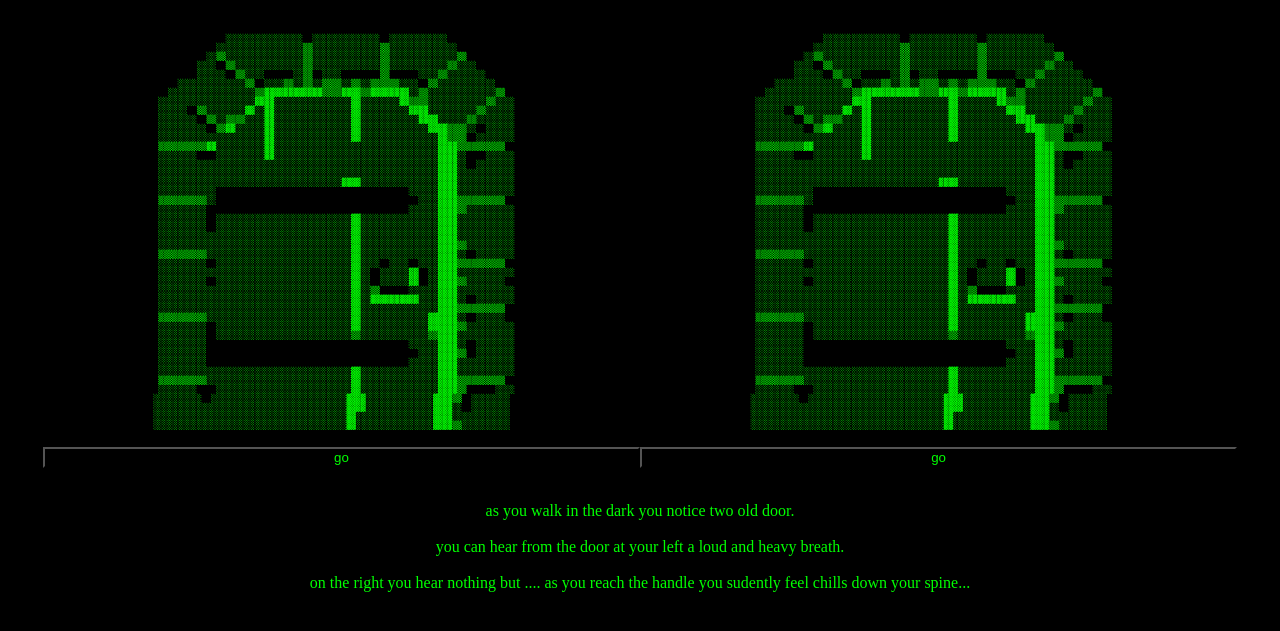
After one commit to clarkSTRP/donjon-et-jambon, a PHP site: page /choosepath.php in a window 1280 px wide. The commit adds this page. Shown: the top 631 px of the page. Run offline with PHP 8.4, Linux system fonts and the light colour scheme.

Commit message:
choose path and edward

```diff
--- /dev/null
+++ b/choosepath.php
@@ -0,0 +1,118 @@
+<!DOCTYPE html>
+<html lang="en">
+<head>
+    <meta charset="UTF-8">
+    <link rel="stylesheet" href="style.css">
+    <meta http-equiv="X-UA-Compatible" content="IE=edge">
+    <meta name="viewport" content="width=device-width, initial-scale=1.0">
+    <title>Document</title>
+</head>
+<body>
+<div class="doorContainer">
+<form class="doorContainer__one" action="Merchant.php">
+    <pre>
+
+                                      ░░░░░░░░░░░░░░░░  ░░░░░░░░░░░░░░  ░░░░░░░░░░░░
+                                    ░░░░░░░░░░░░░░░░░░▒▒░░░░░░░░░░░░░░▒▒░░░░░░░░░░░░░░
+                                  ░░▒▒░░░░░░░░░░░░░░░░▒▒░░░░░░░░░░░░░░▒▒░░░░░░░░░░░░░░▒▒
+                                ░░░░  ▒▒░░░░░░░░░░░░░░▒▒░░░░░░░░░░░░░░▒▒░░░░░░░░░░░░▒▒░░░░
+                                ░░░░░░  ▒▒░░░░      ░░▒▒  ░░░░        ▒▒      ░░░░▒▒░░░░░░░░
+                            ░░░░░░░░░░░░░░▒▒  ░░░░▒▒░░▒▒░░▒▒▒▒░░▒▒░░▒▒▒▒▒▒░░░░  ▒▒░░░░░░░░░░░░
+                          ░░░░░░░░░░░░░░░░░░▒▒▓▓▓▓▓▓▓▓▓▓▓▓▒▒▒▒▓▓▓▓▒▒▓▓▓▓▓▓▓▓░░▒▒░░░░░░░░░░░░░░▒▒
+                        ░░░░░░░░░░░░░░░░░░░░▓▓▓▓░░░░░░░░░░░░░░░░▓▓░░░░░░░░▓▓▒▒▒▒░░░░░░░░░░░░▒▒░░░░
+                        ░░░░░░  ▒▒░░░░░░░░▓▓░░▓▓░░░░░░░░░░░░░░░░▓▓░░░░░░░░░░▓▓▓▓░░░░░░░░░░▒▒░░░░░░
+                        ░░░░░░░░  ▒▒░░▒▒▒▒░░░░▓▓░░░░░░░░░░░░░░░░▓▓░░░░░░░░░░░░▓▓▓▓░░░░░░▒▒░░░░░░░░
+                        ░░░░░░░░░░  ▒▒▓▓░░░░░░▓▓░░░░░░░░░░░░░░░░▓▓░░░░░░░░░░░░░░▓▓▓▓▒▒▒▒░░  ░░░░░░
+                        ░░░░░░░░░░░░░░░░░░░░░░▓▓░░░░░░░░░░░░░░░░▓▓░░░░░░░░░░░░░░░░▓▓▒▒▒▒  ░░░░░░░░
+                        ▒▒▒▒▒▒▒▒▒▒▓▓░░░░░░░░░░▓▓░░░░░░░░░░░░░░░░░░░░░░░░░░░░░░░░░░▓▓▓▓▒▒▒▒▒▒▒▒▒▒
+                        ░░░░░░░░    ░░░░░░░░░░▓▓░░░░░░░░░░░░░░░░░░░░░░░░░░░░░░░░░░▓▓▓▓░░    ░░░░░░
+                        ░░░░░░░░░░░░░░░░░░░░░░░░░░░░░░░░░░░░░░░░░░░░░░░░░░░░░░░░░░▓▓▓▓░░  ░░░░░░░░
+                        ░░░░░░░░░░░░░░░░░░░░░░░░░░░░░░░░░░░░░░░░░░░░░░░░░░░░░░░░░░▓▓▓▓░░░░░░░░░░░░
+                        ░░░░░░░░░░░░░░░░░░░░░░░░░░░░░░░░░░░░░░▓▓▓▓░░░░░░░░░░░░░░░░▓▓▓▓░░░░░░░░░░░░
+                        ░░░░░░░░░░░░                                        ░░░░░░▓▓▓▓░░░░░░░░░░░░
+                        ▒▒▒▒▒▒▒▒▒▒░░                                          ░░░░▓▓▓▓▒▒▒▒▒▒▒▒▒▒
+                        ░░░░░░░░░░                                          ░░░░░░▓▓▓▓▒▒░░░░░░░░░░
+                        ░░░░░░░░░░  ░░░░░░░░░░░░░░░░░░░░░░░░░░░░▓▓░░░░░░░░░░░░░░░░▓▓▓▓░░░░░░░░░░░░
+                        ░░░░░░░░░░  ░░░░░░░░░░░░░░░░░░░░░░░░░░░░▓▓░░░░░░░░░░░░░░░░▓▓▓▓░░░░░░░░░░░░
+                        ░░░░░░░░░░░░░░░░░░░░░░░░░░░░░░░░░░░░░░░░▓▓░░░░░░░░░░░░░░░░▓▓▓▓░░░░░░░░░░░░
+                        ░░░░░░░░░░░░░░░░░░░░░░░░░░░░░░░░░░░░░░░░▓▓░░░░░░░░░░░░░░░░▓▓▓▓▒▒░░░░░░░░░░
+                        ▒▒▒▒▒▒▒▒▒▒░░░░░░░░░░░░░░░░░░░░░░░░░░░░░░▓▓░░░░░░░░░░░░░░░░▓▓▓▓░░  ░░░░░░░░
+                        ░░░░░░░░░░  ░░░░░░░░░░░░░░░░░░░░░░░░░░░░▓▓░░░░  ░░░░  ░░░░▓▓▓▓▒▒▒▒▒▒▒▒▒▒
+                        ░░░░░░░░░░░░░░░░░░░░░░░░░░░░░░░░░░░░░░░░▓▓░░  ░░░░░░▓▓  ░░▓▓▓▓░░░░░░░░░░░░
+                        ░░░░░░░░░░  ░░░░░░░░░░░░░░░░░░░░░░░░░░░░▓▓░░  ░░░░░░▓▓  ░░▓▓▓▓▒▒░░░░░░░░
+                        ░░░░░░░░░░░░░░░░░░░░░░░░░░░░░░░░░░░░░░░░▓▓░░▒▒      ░░░░░░▓▓▓▓░░░░░░░░░░░░
+                        ░░░░░░░░░░░░░░░░░░░░░░░░░░░░░░░░░░░░░░░░▓▓░░▓▓▓▓▓▓▓▓▓▓░░░░▓▓▓▓░░  ░░░░░░░░
+                        ░░░░░░░░░░░░░░░░░░░░░░░░░░░░░░░░░░░░░░░░▓▓░░░░░░░░░░░░░░░░▓▓▓▓▒▒▒▒▒▒▒▒▒▒
+                        ▒▒▒▒▒▒▒▒▒▒░░░░░░░░░░░░░░░░░░░░░░░░░░░░░░▓▓░░░░░░░░░░░░░░▓▓▓▓▓▓░░  ░░░░░░
+                        ░░░░░░░░░░  ░░░░░░░░░░░░░░░░░░░░░░░░░░░░▓▓░░░░░░░░░░░░░░▓▓▓▓▓▓▒▒░░░░░░░░░░
+                        ░░░░░░░░░░  ░░░░░░░░░░░░░░░░░░░░░░░░░░░░▒▒░░░░░░░░░░░░░░▒▒▓▓▓▓░░░░░░░░░░░░
+                        ░░░░░░░░░░                                          ░░░░░░▓▓▓▓░░  ░░░░░░░░
+                        ░░░░░░░░░░                                            ░░░░▓▓▓▓▒▒  ░░░░░░░░
+                        ░░░░░░░░░░                                          ░░░░░░▓▓▓▓░░░░░░░░░░░░
+                        ░░░░░░░░░░░░░░░░░░░░░░░░░░░░░░░░░░░░░░░░▓▓░░░░░░░░░░░░░░░░▓▓▓▓░░░░░░░░░░░░
+                        ▒▒▒▒▒▒▒▒▒▒░░░░░░░░░░░░░░░░░░░░░░░░░░░░░░▓▓░░░░░░░░░░░░░░░░▓▓▓▓▒▒▒▒▒▒▒▒▒▒
+                        ░░░░░░░░    ░░░░░░░░░░░░░░░░░░░░░░░░░░░░▓▓░░░░░░░░░░░░░░░░▓▓▓▓▒▒      ░░░░
+                       ░░░░░░░░░░  ░░░░░░░░░░░░░░░░░░░░░░░░░░░░▓▓▓▓░░░░░░░░░░░░░░▓▓▓▓▒▒  ░░░░░░░░
+                       ░░░░░░░░░░░░░░░░░░░░░░░░░░░░░░░░░░░░░░░░▓▓▓▓░░░░░░░░░░░░░░▓▓▓▓░░  ░░░░░░░░
+                       ░░░░░░░░░░░░░░░░░░░░░░░░░░░░░░░░░░░░░░░░▓▓░░░░░░░░░░░░░░░░▓▓▓▓░░░░░░░░░░░░
+                       ░░░░░░░░░░░░░░░░░░░░░░░░░░░░░░░░░░░░░░░░▓▓░░░░░░░░░░░░░░░░▓▓▓▓▒▒░░░░░░░░░░
+    </pre>
+    <button type="submit">go</button>
+    </form>
+    <form action="enemy.php" class="doorContainer__two">
+    <pre>
+
+                                      ░░░░░░░░░░░░░░░░  ░░░░░░░░░░░░░░  ░░░░░░░░░░░░
+                                    ░░░░░░░░░░░░░░░░░░▒▒░░░░░░░░░░░░░░▒▒░░░░░░░░░░░░░░
+                                  ░░▒▒░░░░░░░░░░░░░░░░▒▒░░░░░░░░░░░░░░▒▒░░░░░░░░░░░░░░▒▒
+                                ░░░░  ▒▒░░░░░░░░░░░░░░▒▒░░░░░░░░░░░░░░▒▒░░░░░░░░░░░░▒▒░░░░
+                                ░░░░░░  ▒▒░░░░      ░░▒▒  ░░░░        ▒▒      ░░░░▒▒░░░░░░░░
+                            ░░░░░░░░░░░░░░▒▒  ░░░░▒▒░░▒▒░░▒▒▒▒░░▒▒░░▒▒▒▒▒▒░░░░  ▒▒░░░░░░░░░░░░
+                          ░░░░░░░░░░░░░░░░░░▒▒▓▓▓▓▓▓▓▓▓▓▓▓▒▒▒▒▓▓▓▓▒▒▓▓▓▓▓▓▓▓░░▒▒░░░░░░░░░░░░░░▒▒
+                        ░░░░░░░░░░░░░░░░░░░░▓▓▓▓░░░░░░░░░░░░░░░░▓▓░░░░░░░░▓▓▒▒▒▒░░░░░░░░░░░░▒▒░░░░
+                        ░░░░░░  ▒▒░░░░░░░░▓▓░░▓▓░░░░░░░░░░░░░░░░▓▓░░░░░░░░░░▓▓▓▓░░░░░░░░░░▒▒░░░░░░
+                        ░░░░░░░░  ▒▒░░▒▒▒▒░░░░▓▓░░░░░░░░░░░░░░░░▓▓░░░░░░░░░░░░▓▓▓▓░░░░░░▒▒░░░░░░░░
+                        ░░░░░░░░░░  ▒▒▓▓░░░░░░▓▓░░░░░░░░░░░░░░░░▓▓░░░░░░░░░░░░░░▓▓▓▓▒▒▒▒░░  ░░░░░░
+                        ░░░░░░░░░░░░░░░░░░░░░░▓▓░░░░░░░░░░░░░░░░▓▓░░░░░░░░░░░░░░░░▓▓▒▒▒▒  ░░░░░░░░
+                        ▒▒▒▒▒▒▒▒▒▒▓▓░░░░░░░░░░▓▓░░░░░░░░░░░░░░░░░░░░░░░░░░░░░░░░░░▓▓▓▓▒▒▒▒▒▒▒▒▒▒
+                        ░░░░░░░░    ░░░░░░░░░░▓▓░░░░░░░░░░░░░░░░░░░░░░░░░░░░░░░░░░▓▓▓▓░░    ░░░░░░
+                        ░░░░░░░░░░░░░░░░░░░░░░░░░░░░░░░░░░░░░░░░░░░░░░░░░░░░░░░░░░▓▓▓▓░░  ░░░░░░░░
+                        ░░░░░░░░░░░░░░░░░░░░░░░░░░░░░░░░░░░░░░░░░░░░░░░░░░░░░░░░░░▓▓▓▓░░░░░░░░░░░░
+                        ░░░░░░░░░░░░░░░░░░░░░░░░░░░░░░░░░░░░░░▓▓▓▓░░░░░░░░░░░░░░░░▓▓▓▓░░░░░░░░░░░░
+                        ░░░░░░░░░░░░                                        ░░░░░░▓▓▓▓░░░░░░░░░░░░
+                        ▒▒▒▒▒▒▒▒▒▒░░                                          ░░░░▓▓▓▓▒▒▒▒▒▒▒▒▒▒
+                        ░░░░░░░░░░                                          ░░░░░░▓▓▓▓▒▒░░░░░░░░░░
+                        ░░░░░░░░░░  ░░░░░░░░░░░░░░░░░░░░░░░░░░░░▓▓░░░░░░░░░░░░░░░░▓▓▓▓░░░░░░░░░░░░
+                        ░░░░░░░░░░  ░░░░░░░░░░░░░░░░░░░░░░░░░░░░▓▓░░░░░░░░░░░░░░░░▓▓▓▓░░░░░░░░░░░░
+                        ░░░░░░░░░░░░░░░░░░░░░░░░░░░░░░░░░░░░░░░░▓▓░░░░░░░░░░░░░░░░▓▓▓▓░░░░░░░░░░░░
+                        ░░░░░░░░░░░░░░░░░░░░░░░░░░░░░░░░░░░░░░░░▓▓░░░░░░░░░░░░░░░░▓▓▓▓▒▒░░░░░░░░░░
+                        ▒▒▒▒▒▒▒▒▒▒░░░░░░░░░░░░░░░░░░░░░░░░░░░░░░▓▓░░░░░░░░░░░░░░░░▓▓▓▓░░  ░░░░░░░░
+                        ░░░░░░░░░░  ░░░░░░░░░░░░░░░░░░░░░░░░░░░░▓▓░░░░  ░░░░  ░░░░▓▓▓▓▒▒▒▒▒▒▒▒▒▒
+                        ░░░░░░░░░░░░░░░░░░░░░░░░░░░░░░░░░░░░░░░░▓▓░░  ░░░░░░▓▓  ░░▓▓▓▓░░░░░░░░░░░░
+                        ░░░░░░░░░░  ░░░░░░░░░░░░░░░░░░░░░░░░░░░░▓▓░░  ░░░░░░▓▓  ░░▓▓▓▓▒▒░░░░░░░░
+                        ░░░░░░░░░░░░░░░░░░░░░░░░░░░░░░░░░░░░░░░░▓▓░░▒▒      ░░░░░░▓▓▓▓░░░░░░░░░░░░
+                        ░░░░░░░░░░░░░░░░░░░░░░░░░░░░░░░░░░░░░░░░▓▓░░▓▓▓▓▓▓▓▓▓▓░░░░▓▓▓▓░░  ░░░░░░░░
+                        ░░░░░░░░░░░░░░░░░░░░░░░░░░░░░░░░░░░░░░░░▓▓░░░░░░░░░░░░░░░░▓▓▓▓▒▒▒▒▒▒▒▒▒▒
+                        ▒▒▒▒▒▒▒▒▒▒░░░░░░░░░░░░░░░░░░░░░░░░░░░░░░▓▓░░░░░░░░░░░░░░▓▓▓▓▓▓░░  ░░░░░░
+                        ░░░░░░░░░░  ░░░░░░░░░░░░░░░░░░░░░░░░░░░░▓▓░░░░░░░░░░░░░░▓▓▓▓▓▓▒▒░░░░░░░░░░
+                        ░░░░░░░░░░  ░░░░░░░░░░░░░░░░░░░░░░░░░░░░▒▒░░░░░░░░░░░░░░▒▒▓▓▓▓░░░░░░░░░░░░
+                        ░░░░░░░░░░                                          ░░░░░░▓▓▓▓░░  ░░░░░░░░
+                        ░░░░░░░░░░                                            ░░░░▓▓▓▓▒▒  ░░░░░░░░
+                        ░░░░░░░░░░                                          ░░░░░░▓▓▓▓░░░░░░░░░░░░
+                        ░░░░░░░░░░░░░░░░░░░░░░░░░░░░░░░░░░░░░░░░▓▓░░░░░░░░░░░░░░░░▓▓▓▓░░░░░░░░░░░░
+                        ▒▒▒▒▒▒▒▒▒▒░░░░░░░░░░░░░░░░░░░░░░░░░░░░░░▓▓░░░░░░░░░░░░░░░░▓▓▓▓▒▒▒▒▒▒▒▒▒▒
+                        ░░░░░░░░    ░░░░░░░░░░░░░░░░░░░░░░░░░░░░▓▓░░░░░░░░░░░░░░░░▓▓▓▓▒▒      ░░░░
+                       ░░░░░░░░░░  ░░░░░░░░░░░░░░░░░░░░░░░░░░░░▓▓▓▓░░░░░░░░░░░░░░▓▓▓▓▒▒  ░░░░░░░░
+                       ░░░░░░░░░░░░░░░░░░░░░░░░░░░░░░░░░░░░░░░░▓▓▓▓░░░░░░░░░░░░░░▓▓▓▓░░  ░░░░░░░░
+                       ░░░░░░░░░░░░░░░░░░░░░░░░░░░░░░░░░░░░░░░░▓▓░░░░░░░░░░░░░░░░▓▓▓▓░░░░░░░░░░░░
+                       ░░░░░░░░░░░░░░░░░░░░░░░░░░░░░░░░░░░░░░░░▓▓░░░░░░░░░░░░░░░░▓▓▓▓▒▒░░░░░░░░░░
+    </pre>
+<button type="submit">go</button>
+</form>
+</div>
+<p class="doorText"><br> as you walk in the dark you notice two old door.</br><br> you can hear from the door at your left a loud and heavy breath.</br><br>on the right you hear nothing but .... as you reach the handle you sudently feel chills down your spine...</br> </p>
+
+
+
+</body>
+</html>
--- a/intro.php
+++ b/intro.php
@@ -5,6 +5,7 @@
 <!DOCTYPE html>
 <html lang="en">
 <head>
+    <link rel="stylesheet" href="style.css">
     <meta charset="UTF-8">
     <meta http-equiv="X-UA-Compatible" content="IE=edge">
     <meta name="viewport" content="width=device-width, initial-scale=1.0">
--- a/style.css
+++ b/style.css
@@ -1,4 +1,36 @@
 * {
   color: #00ff00;
   background-color: black;
+}
+
+.doorContainer {
+  display: flex;
+  justify-content: center;
+}
+.doorContainer__one {
+  display: flex;
+  flex-direction: column;
+}
+.doorContainer__one > pre {
+  font-size: 8px;
+}
+.doorContainer__two {
+  display: flex;
+  flex-direction: column;
+}
+.doorContainer__two > pre {
+  font-size: 8px;
+}
+
+.doorText {
+  text-align: center;
+}
+
+.merchantContainer {
+  display: flex;
+  align-items: center;
+  flex-direction: column;
+}
+.merchantContainer > * {
+  font-size: larger;
 }/*# sourceMappingURL=style.css.map */
--- a/style.scss
+++ b/style.scss
@@ -2,3 +2,36 @@
     color: #00ff00;
     background-color: black;
 }
+.doorContainer{
+    display: flex;
+    justify-content: center;
+    &__one{
+        display: flex;
+        flex-direction: column;
+
+        &>pre{
+            font-size: 8px;
+        }
+
+    }
+    &__two{
+        display: flex;
+        flex-direction: column;
+
+        &>pre{
+            font-size: 8px;
+        }
+
+    }
+}
+.doorText{
+    text-align: center;
+}
+.merchantContainer{
+    display: flex;
+    align-items: center;
+    flex-direction: column;
+    &>*{
+        font-size: larger;
+    }
+}
```
Also changed, not shown: Merchant.php (added, +33 -0 lines), 1 other file.
